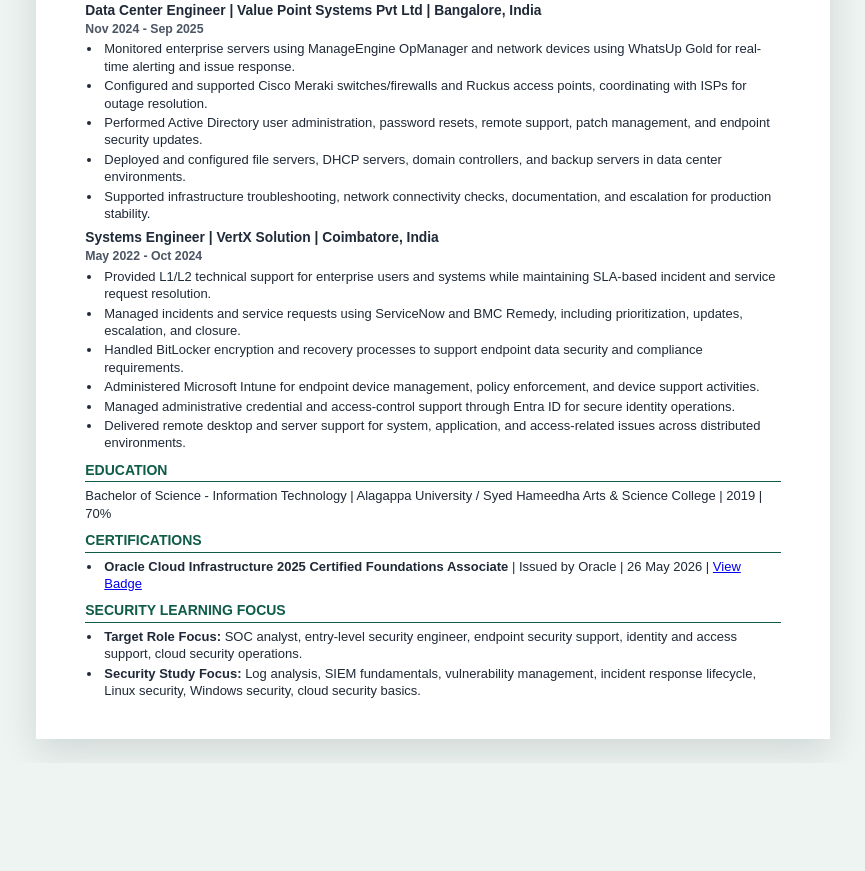
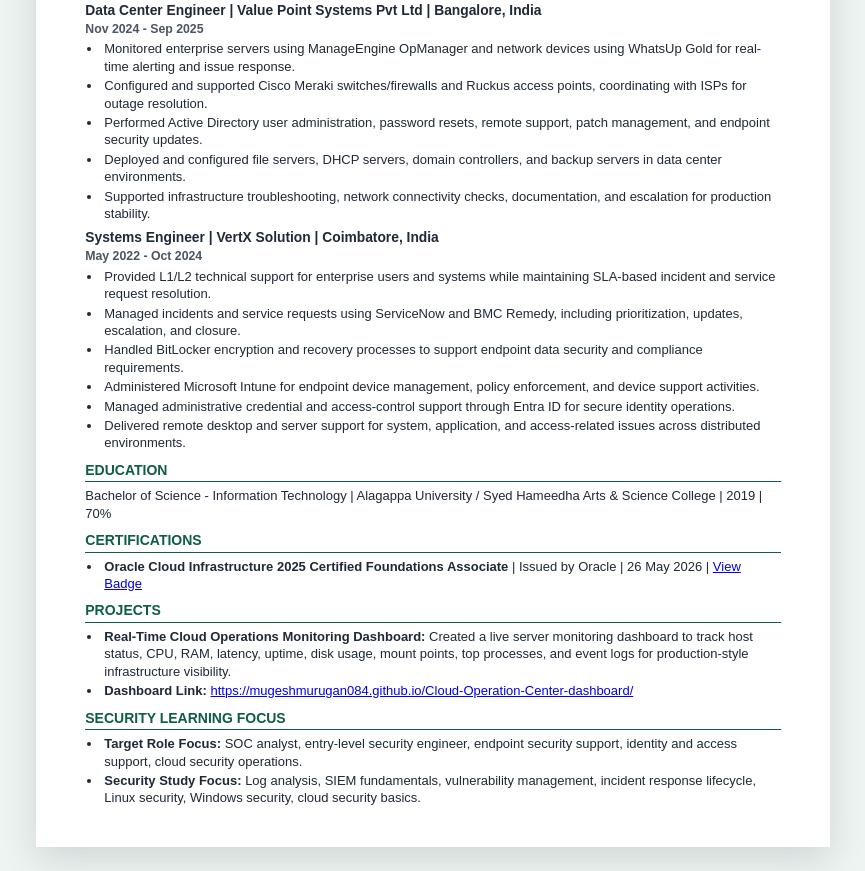
Before and after one commit to MugeshMurugan084/Resume, a plain HTML site: page index.html in a window 1280 px wide. Shown: the part 809-1680 px from the top of the page, without its empty margins (207-1072 px from the left). Before the commit the page ends 1572 px from the top, so only its background shows below. Drawn offline with Linux system fonts and the light colour scheme.

Commit message:
update resume

```diff
--- a/index.html
+++ b/index.html
@@ -243,6 +243,14 @@
     </section>
 
     <section>
+      <h2>Projects</h2>
+      <ul>
+        <li><strong>Real-Time Cloud Operations Monitoring Dashboard:</strong> Created a live server monitoring dashboard to track host status, CPU, RAM, latency, uptime, disk usage, mount points, top processes, and event logs for production-style infrastructure visibility.</li>
+        <li><strong>Dashboard Link:</strong> <a href="https://mugeshmurugan084.github.io/Cloud-Operation-Center-dashboard/">https://mugeshmurugan084.github.io/Cloud-Operation-Center-dashboard/</a></li>
+      </ul>
+    </section>
+
+    <section>
       <h2>Security Learning Focus</h2>
       <ul>
         <li><strong>Target Role Focus:</strong> SOC analyst, entry-level security engineer, endpoint security support, identity and access support, cloud security operations.</li>
```
